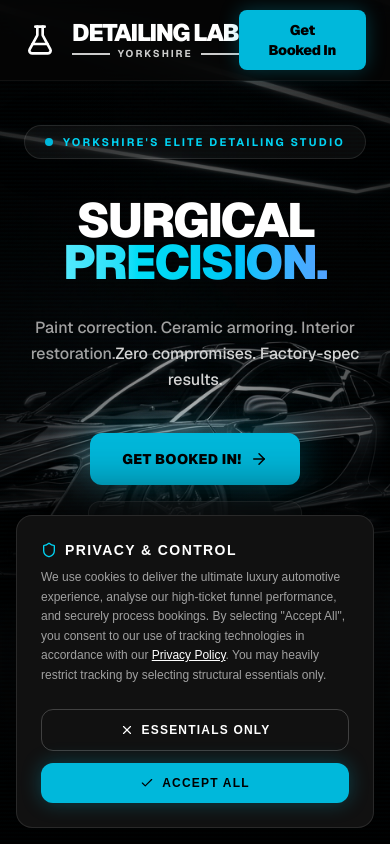
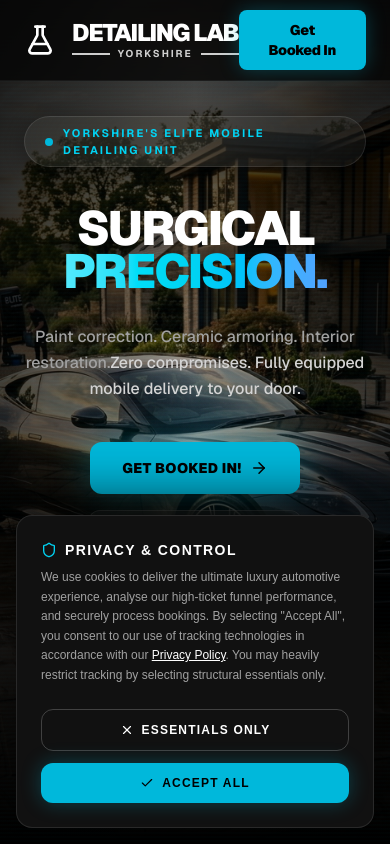
Before and after one commit to bradley-digital-lab/detailinglab, a Next.js app: page / in a window 390 px wide. Shown: the top 844 px of the page. Built offline with nearby package versions, Linux system fonts and the light colour scheme.

Commit message:
Introduce outdoor mobile fleet imagery and marketing copy

```diff
--- a/src/app/page.tsx
+++ b/src/app/page.tsx
@@ -607,8 +607,8 @@ export default function DetailingLabLandingPage() {
           transition={{ duration: 2.5, ease: [0.23, 1, 0.32, 1] }}
         >
           <Image
-            src="/hero_supercar.png"
-            alt="Premium Ceramic Coated Supercar, Yorkshire"
+            src="/hero_outdoor.png"
+            alt="Mobile Ceramic Coated Supercar outdoors, Yorkshire"
             fill
             sizes="100vw"
             className="object-cover object-center"
@@ -639,7 +639,7 @@ export default function DetailingLabLandingPage() {
               <span className="animate-ping absolute inline-flex h-full w-full rounded-full bg-cyan-400 opacity-75" />
               <span className="relative inline-flex rounded-full h-2 w-2 bg-cyan-500" />
             </span>
-            Yorkshire&apos;s Elite Detailing Studio
+            Yorkshire&apos;s Elite Mobile Detailing Unit
           </motion.div>
 
           {/* Main headline */}
@@ -662,7 +662,7 @@ export default function DetailingLabLandingPage() {
           >
             Paint correction. Ceramic armoring. Interior restoration.
             <br className="hidden sm:block" />
-            <span className="text-neutral-300">Zero compromises. Factory-spec results.</span>
+            <span className="text-neutral-300">Zero compromises. Fully equipped mobile delivery to your door.</span>
           </motion.p>
 
           {/* CTA Buttons */}
@@ -784,6 +784,26 @@ export default function DetailingLabLandingPage() {
                  </ScrollReveal>
                ))}
              </div>
+
+             {/* Mobile Service Banner */}
+             <ScrollReveal delay={0.2}>
+                 <div className="mt-12 relative w-full h-[300px] md:h-[400px] rounded-3xl overflow-hidden group border border-white/10 shadow-2xl">
+                     <Image src="/outdoor_water.png" alt="Detailing Lab Mobile Fleet working outdoors" fill className="object-cover transition-transform duration-1000 group-hover:scale-105" sizes="100vw" />
+                     <div className="absolute inset-0 bg-gradient-to-r from-black/90 via-black/50 to-transparent" />
+                     <div className="absolute inset-0 flex flex-col justify-center px-8 md:px-16 w-full md:w-2/3 md:max-w-xl">
+                         <div className="inline-flex w-max items-center gap-2 mb-6 px-3 py-1.5 rounded-full bg-cyan-500/10 border border-cyan-500/20 text-cyan-400 text-[10px] font-bold uppercase tracking-widest backdrop-blur-md">
+                             <span className="w-1.5 h-1.5 rounded-full bg-cyan-400 animate-pulse" />
+                             Deploying Across Yorkshire
+                         </div>
+                         <h3 className="text-3xl md:text-5xl font-black uppercase text-white tracking-tighter leading-none mb-5 drop-shadow-md">
+                             Elite <span className="text-cyan-500">Mobile</span> Operations
+                         </h3>
+                         <p className="text-neutral-300 text-sm md:text-base font-medium leading-relaxed drop-shadow-md">
+                             We don&apos;t just wash cars on the street. Our fully self-contained units arrive at your location equipped with DI pure-water systems, heavy-correction compounds, and portable climate controls. <strong>The studio comes to your driveway.</strong>
+                         </p>
+                     </div>
+                 </div>
+             </ScrollReveal>
          </ScrollReveal>
       </section>
 
```
Also changed, not shown: public/hero_outdoor.png (added), public/outdoor_water.png (added).
